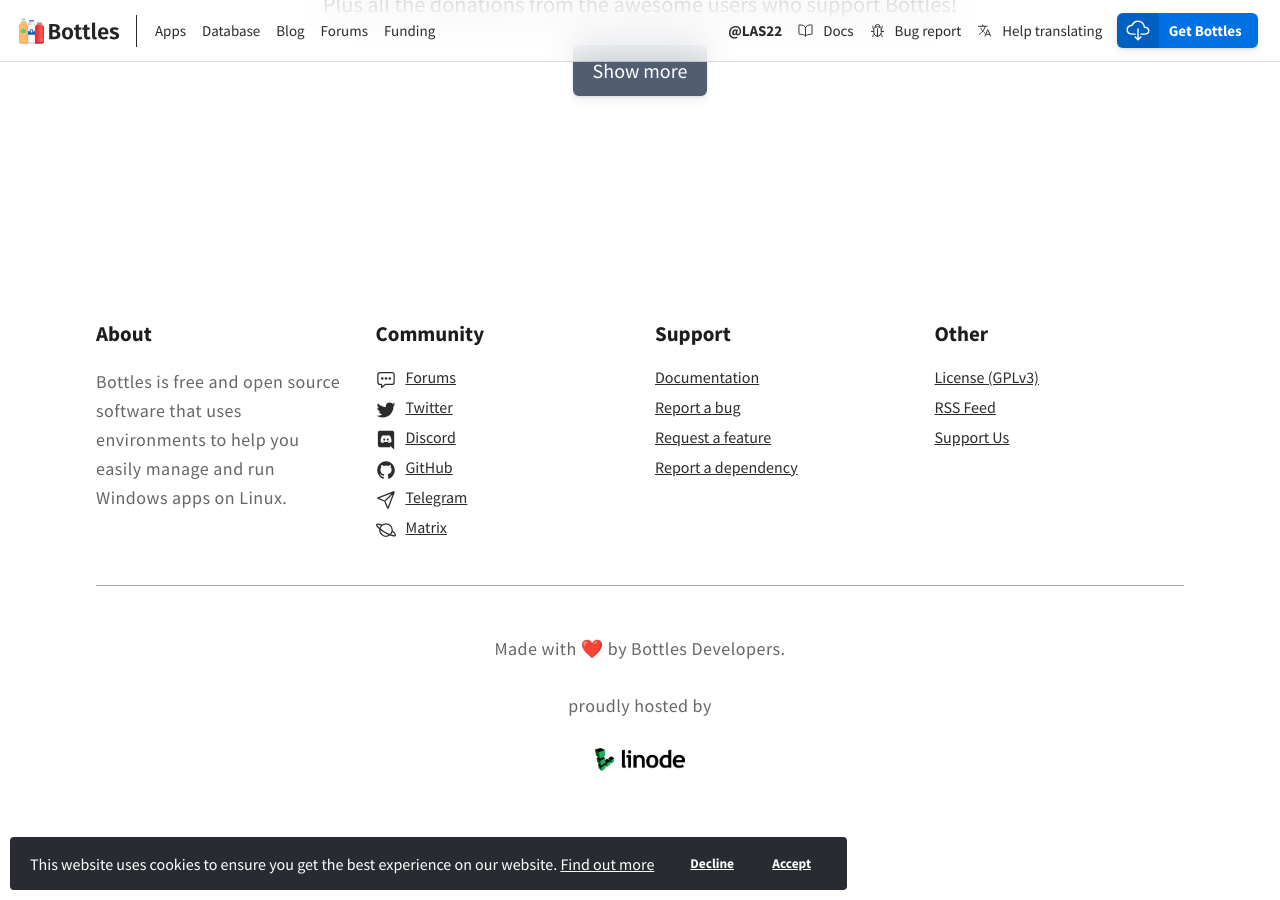
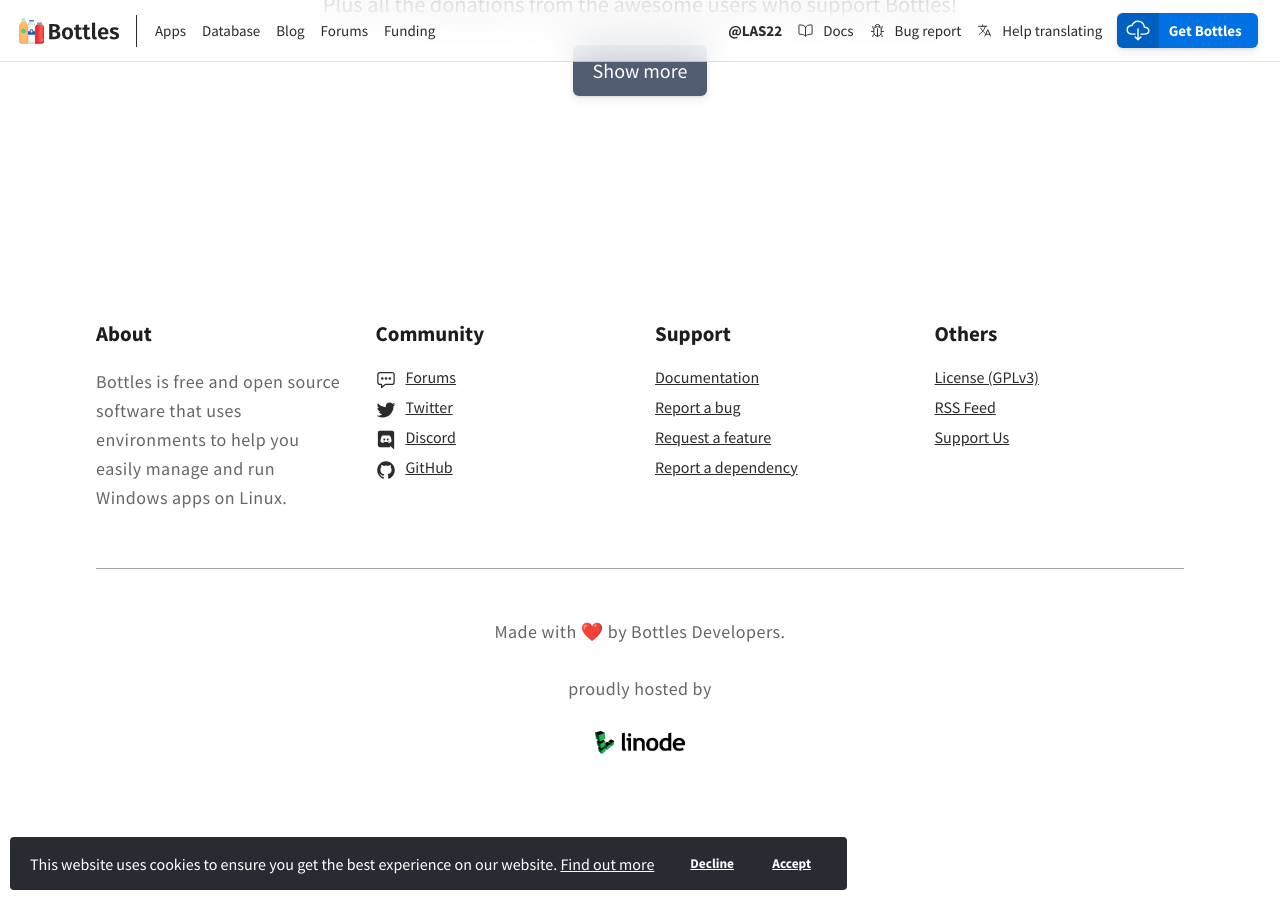
Before and after one commit to bottlesdevs/website, a Jekyll site: the page built from index.html, in a window 1280 px wide and 900 px high, scrolled down 8001 px. Built offline with Jekyll 4.4.1, drawn with Linux system fonts in a browser that asks for light colours; nearby versions of some CDN libraries; comment, search, counter and statistics services are not loaded.

Commit message:
Update information

```diff
--- a/_includes/footer.html
+++ b/_includes/footer.html
@@ -12,8 +12,6 @@
           <li><a href="//twitter.com/usebottles" tooltip="Twitter"><ion-icon class="icon" name="logo-twitter"></ion-icon>Twitter</a></li>
           <li><a href="//discord.gg/wF4JAdYrTR" tooltip="Discord"><ion-icon class="icon" name="logo-discord"></ion-icon>Discord</a></li>
           <li><a href="//github.com/bottlesdevs" tooltip="GitHub"><ion-icon class="icon" name="logo-github"></ion-icon>GitHub</a></li>
-          <li><a href="//t.me/usebottles" tooltip="Telegram"><ion-icon class="icon" name="paper-plane-outline"></ion-icon>Telegram</a></li>
-          <li><a href="https://matrix.to/#/%23UseBottles:matrix.org" tooltip="Matrix"><ion-icon class="icon" name="planet-outline"></ion-icon>Matrix</a></li>
         </ul>
       </section>
       <section>
@@ -26,7 +24,7 @@
         </ul>
       </section>
       <section>
-        <h4>Other</h4>
+        <h4>Others</h4>
         <ul>
           <li><a href="//github.com/bottlesdevs/Bottles/blob/main/LICENSE" tooltip="License">License (GPLv3)</a></li>
           <li><a href="//usebottles.com/feed" tooltip="RSS Feed">RSS Feed</a></li>
```
Also changed, not shown: funding.md (+2 -2 lines).
